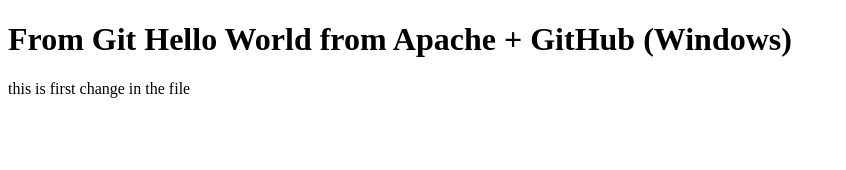
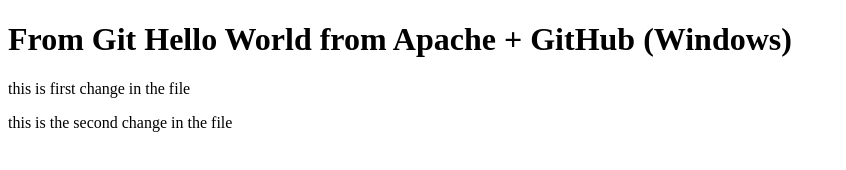
Before and after one commit to mounishwaran/hello-webapp, a plain HTML site: page index.html in a window 1280 px wide. Shown: the whole page, without its empty margins (0-846 px from the left). Drawn offline with Linux system fonts and the light colour scheme.

Commit message:
fifth changes

```diff
--- a/index.html
+++ b/index.html
@@ -6,6 +6,6 @@
 <body>
     <h1>From Git Hello World from Apache + GitHub (Windows)</h1>
     <p>this is first change in the file</p>
-
+    <p>this is the second change in the file</p>
 </body>
 </html>
```
